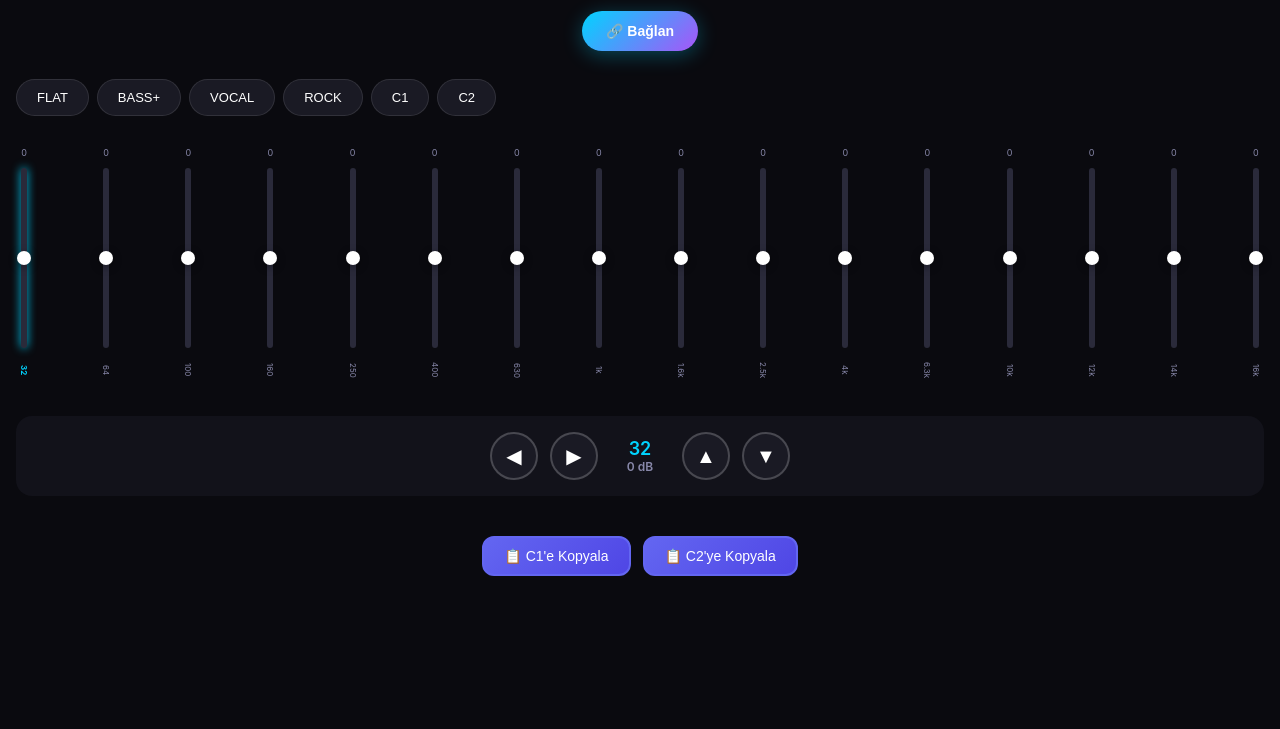
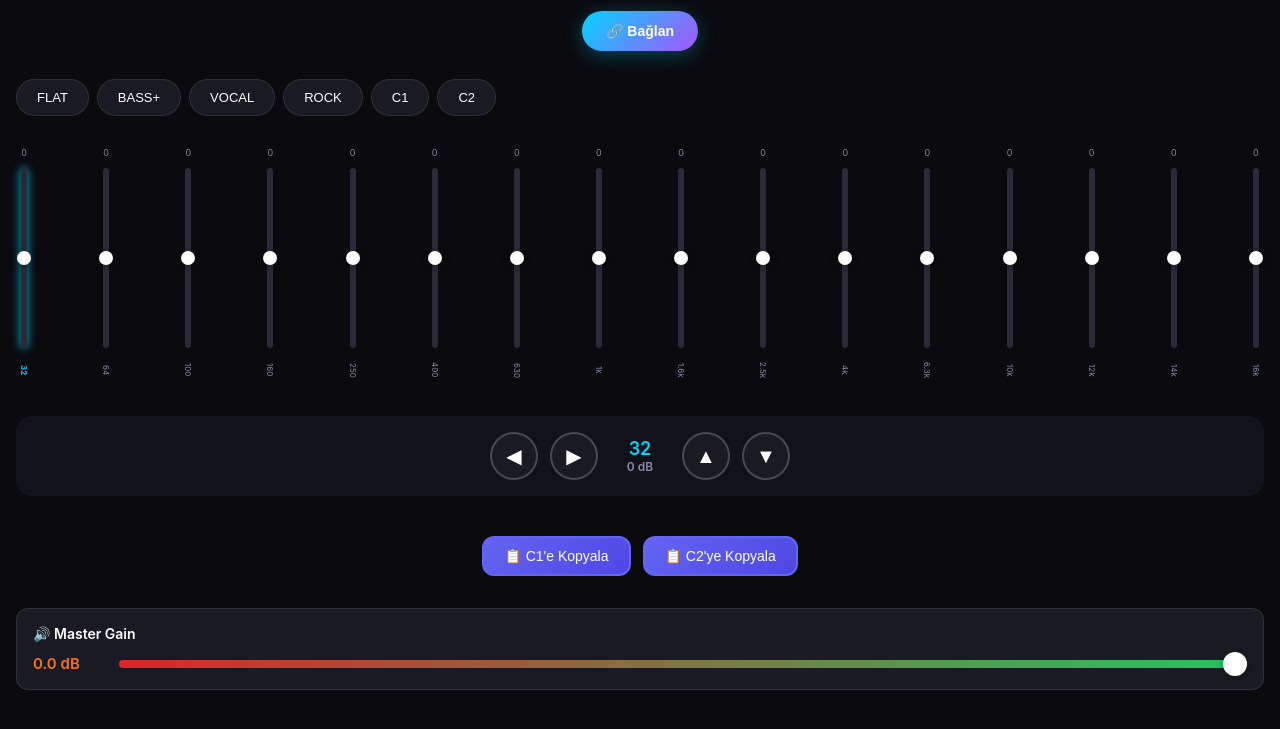
Before and after one commit to atakansariyar/Pioneer-EQ, a plain HTML site: page index.html in a window 1280 px wide. Shown: the part 59-788 px from the top of the page. Drawn offline with Linux system fonts and the light colour scheme.

Commit message:
Update index.html

```diff
--- a/index.html
+++ b/index.html
@@ -410,6 +410,54 @@
             transform: scale(0.95);
         }
 
+        /* Master Gain Slider */
+        .master-gain-container {
+            background: var(--bg-card);
+            border-radius: 12px;
+            padding: 16px;
+            margin: 16px;
+            border: 1px solid rgba(255, 255, 255, 0.1);
+        }
+
+        .master-gain-label {
+            font-size: 14px;
+            font-weight: 600;
+            margin-bottom: 12px;
+            color: var(--text);
+        }
+
+        .master-gain-row {
+            display: flex;
+            align-items: center;
+            gap: 16px;
+        }
+
+        .master-gain-row span {
+            min-width: 70px;
+            font-size: 15px;
+            font-weight: 600;
+            color: #f97316;
+        }
+
+        .master-slider {
+            flex: 1;
+            height: 8px;
+            -webkit-appearance: none;
+            background: linear-gradient(90deg, #dc2626 0%, #22c55e 100%);
+            border-radius: 4px;
+            outline: none;
+        }
+
+        .master-slider::-webkit-slider-thumb {
+            -webkit-appearance: none;
+            width: 24px;
+            height: 24px;
+            background: white;
+            border-radius: 50%;
+            cursor: pointer;
+            box-shadow: 0 2px 8px rgba(0, 0, 0, 0.3);
+        }
+
         /* Popup Modal */
         .popup-overlay {
             display: none;
@@ -527,6 +575,15 @@
             <button class="copy-btn" onclick="showCopyConfirm(1)">📋 C1'e Kopyala</button>
             <button class="copy-btn" onclick="showCopyConfirm(2)">📋 C2'ye Kopyala</button>
         </div>
+
+        <div class="master-gain-container">
+            <div class="master-gain-label">🔊 Master Gain</div>
+            <div class="master-gain-row">
+                <span id="masterGainValue">0.0 dB</span>
+                <input type="range" id="masterGainSlider" class="master-slider" min="-18" max="0" step="0.5" value="0"
+                    oninput="onMasterGainChange(this.value)">
+            </div>
+        </div>
     </div><!-- /app-container -->
 
     <!-- Confirmation Popup -->
@@ -562,6 +619,7 @@
         let connectionTimeout = null;
         let activePreset = null;  // 'flat', 'bass', 'vocal', 'rock', 'custom1', 'custom2'
         let selectedBand = 0;  // Currently selected band for arrow controls (0-15)
+        let masterGainDb = 0;  // Master gain in dB (-18 to 0)
 
         // Initialize sliders
         function initSliders() {
@@ -701,6 +759,19 @@
                 updateBandDisplay();
                 debounceSend(selectedBand);
             }
+        }
+
+        // Master Gain Control
+        let masterGainDebounce = null;
+        function onMasterGainChange(value) {
+            masterGainDb = parseFloat(value);
+            document.getElementById('masterGainValue').textContent = masterGainDb.toFixed(1) + ' dB';
+
+            // Debounce BLE send (300ms)
+            clearTimeout(masterGainDebounce);
+            masterGainDebounce = setTimeout(() => {
+                sendCommand('MGAIN:' + masterGainDb.toFixed(1));
+            }, 300);
         }
 
         function highlightSelectedBand() {
@@ -930,6 +1001,20 @@
                 }
             }
 
+            // Parse master gain: "MGAIN:-6.0"
+            if (msg.startsWith('MGAIN:')) {
+                const gain = parseFloat(msg.substring(6));
+                if (!isNaN(gain)) {
+                    masterGainDb = gain;
+                    const slider = document.getElementById('masterGainSlider');
+                    const display = document.getElementById('masterGainValue');
+                    if (slider) slider.value = gain;
+                    if (display) display.textContent = gain.toFixed(1) + ' dB';
+                    console.log('Master gain received:', gain);
+                    return;
+                }
+            }
+
             // ESP32 save confirmation
             if (msg === 'Custom1 OK' || msg === 'Custom2 OK') {
                 showResponse('✓ ' + msg.replace(' OK', ' kaydedildi'));
```
